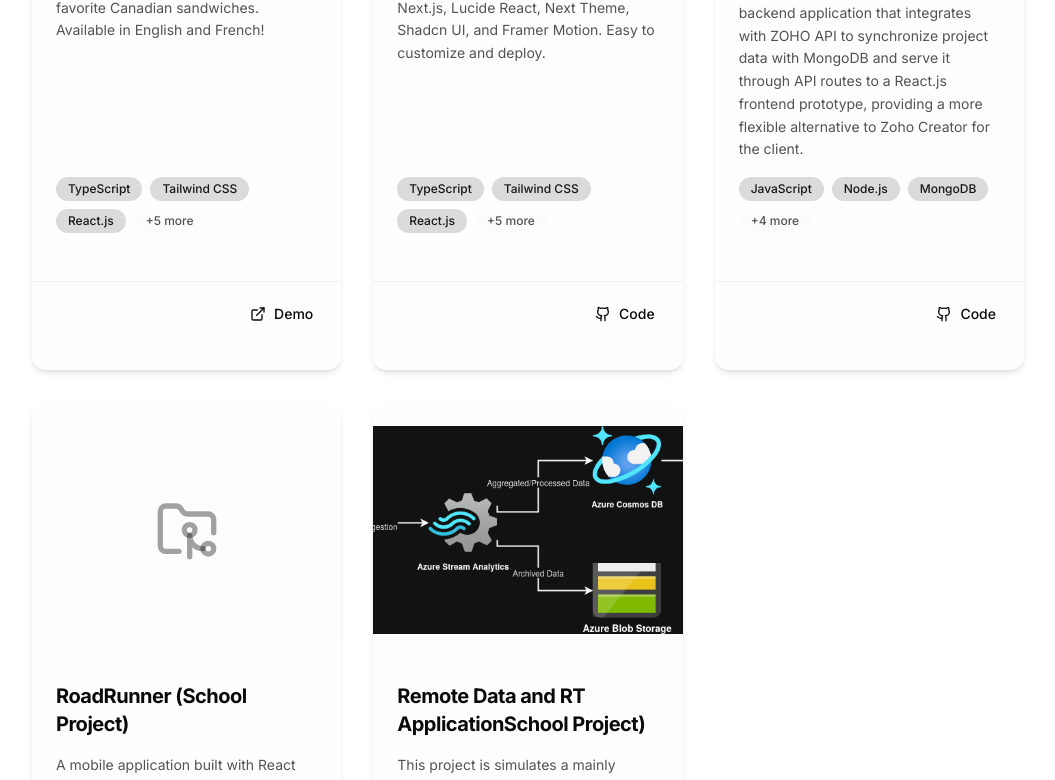
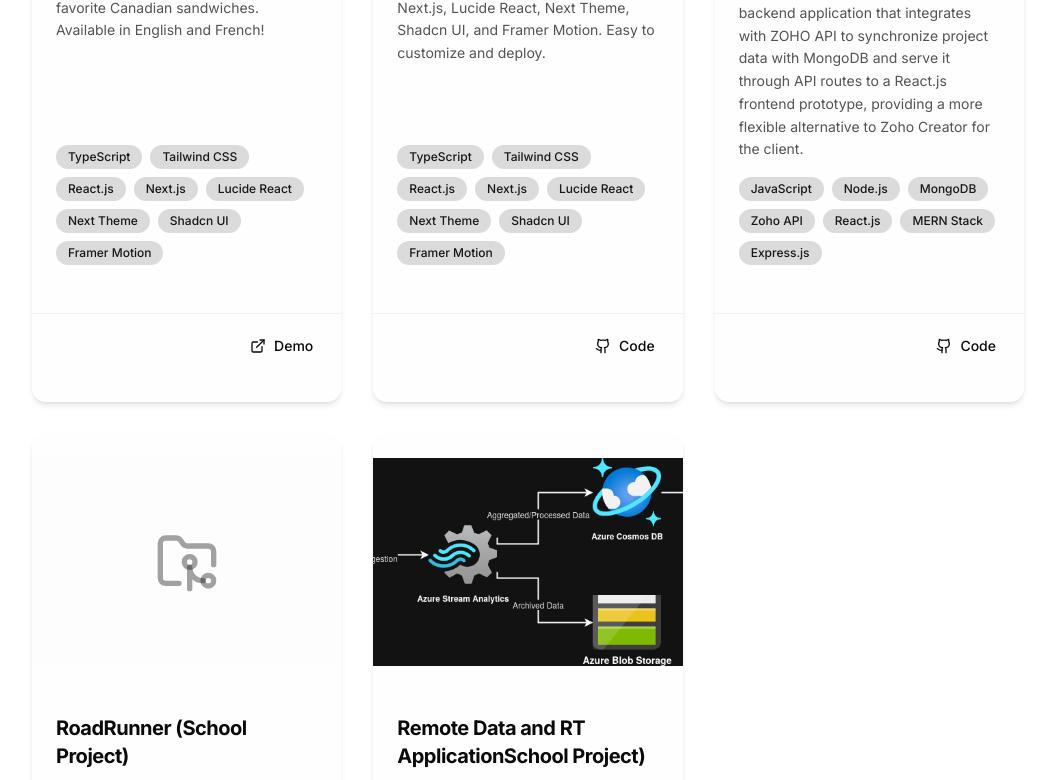
Before and after one commit to OlivTheOlive/portfolio-2.0, a Next.js app: page / in a window 1280 px wide. Shown: the part 4901-5681 px from the top of the page, without its empty margins (112-1167 px from the left). Built offline with nearby package versions, Linux system fonts and the light colour scheme.

Commit message:
Refactor project tags display in Projects component
- Updated the rendering of project tags to display all tags instead of limiting to three.
- Commented out the conditional display for additional tags to improve clarity in the UI.

```diff
--- a/src/components/projects.tsx
+++ b/src/components/projects.tsx
@@ -175,7 +175,7 @@
                     {project.description}
                   </p>
                   <div className="mt-auto flex flex-wrap gap-2">
-                    {project.tags.slice(0, 3).map((tag) => (
+                    {project.tags.map((tag) => (
                       <span
                         key={tag}
                         className="rounded-full bg-primary/15 px-3 py-1 text-xs font-medium text-primary backdrop-blur-sm transition-colors hover:bg-primary/20"
@@ -183,11 +183,11 @@
                         {tag}
                       </span>
                     ))}
-                    {project.tags.length > 3 && (
+                    {/* {project.tags.length > 3 && (
                       <span className="rounded-full bg-secondary/20 px-3 py-1 text-xs font-medium text-foreground/70">
                         +{project.tags.length - 3} more
                       </span>
-                    )}
+                    )} */}
                   </div>
                 </CardContent>
                 <CardFooter className="border-t border-border/50 bg-secondary/5 p-4">
```
